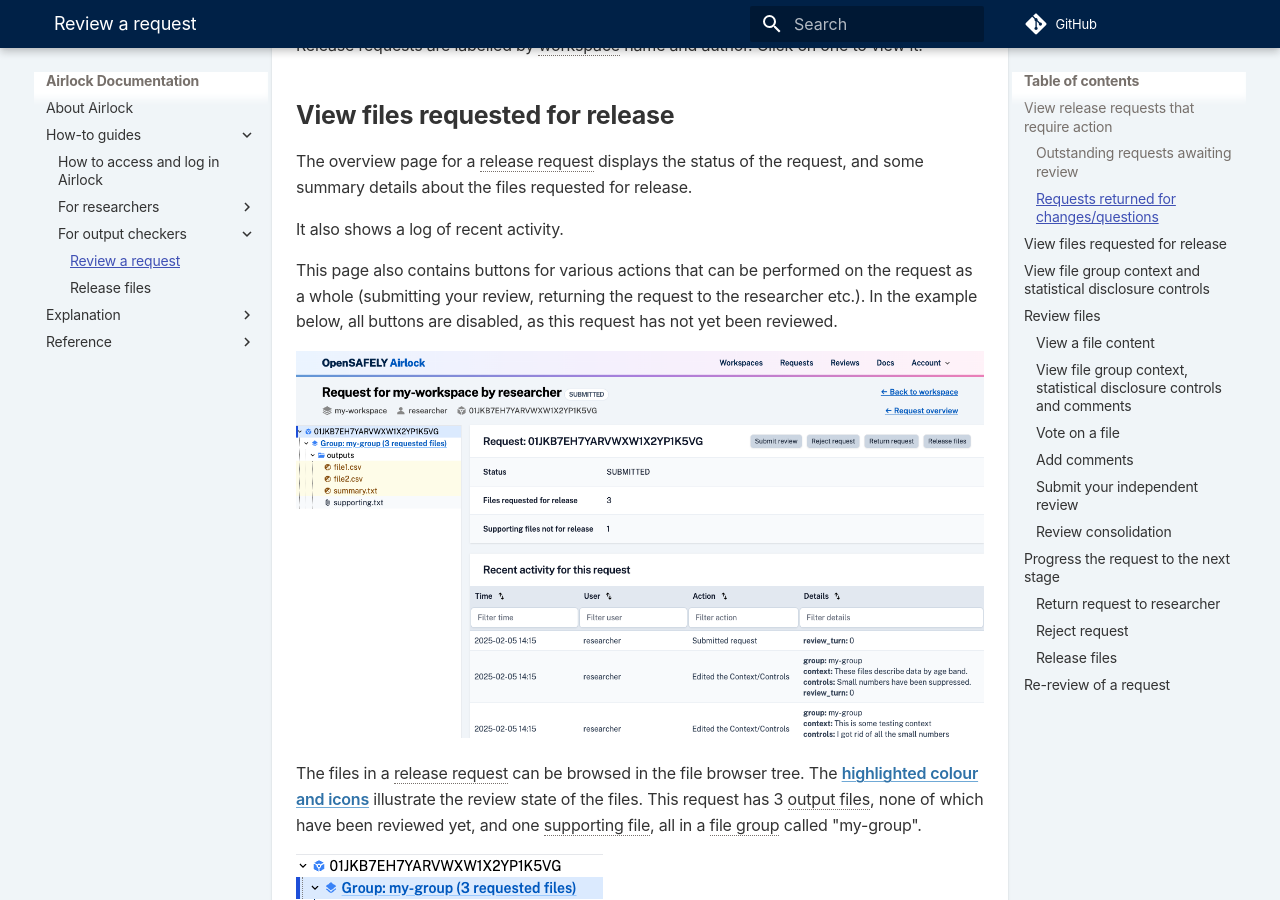
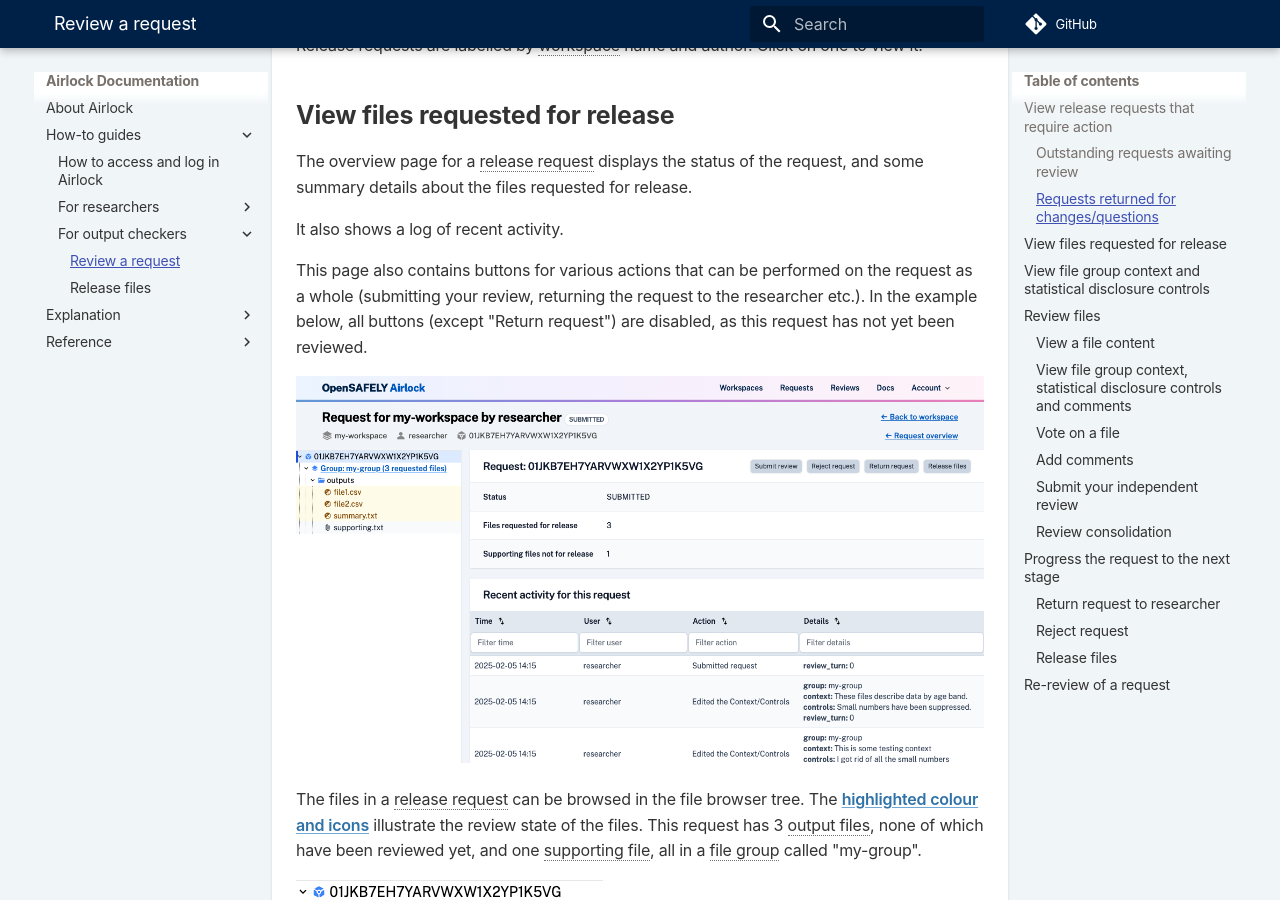
Before and after one commit to opensafely-core/airlock, an MkDocs documentation site: the page built from docs/how-tos/review-a-request.md, in a window 1280 px wide and 900 px high, scrolled down 1070 px. Built offline with MkDocs 1.6.1 and Material for MkDocs 9.7.7, drawn with Linux system fonts in a browser that asks for light colours; comment, search, counter and statistics services are not loaded.

Commit message:
Update documentation to reflect changes

```diff
--- a/docs/how-tos/review-a-request.md
+++ b/docs/how-tos/review-a-request.md
@@ -29,8 +29,8 @@ It also shows a log of recent activity.
 
 This page also contains buttons for various actions that can be performed
 on the request as a whole (submitting your review, returning the request to
-the researcher etc.).  In the example below, all buttons are disabled, as
-this request has not yet been reviewed.
+the researcher etc.).  In the example below, all buttons (except "Return request")
+are disabled, as this request has not yet been reviewed.
 
 ![Request overview](../screenshots/request_overview.png)
 
```
Also changed, not shown: docs/explanation/workflow-and-permissions.md (+3 -1 lines).
